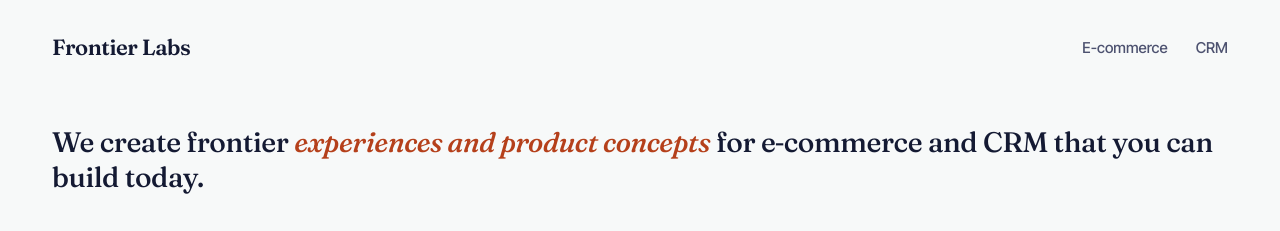
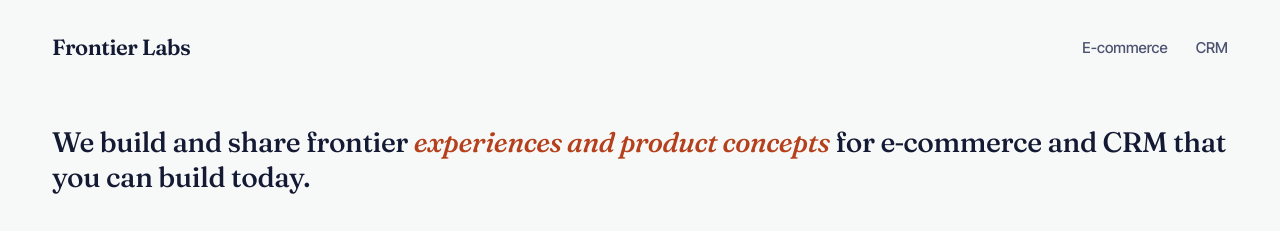
Before and after one commit to aditya-vithaldas/frontier-labs, a plain HTML site: page index.html in a window 1280 px wide. Shown: the top 231 px of the page. Drawn offline with Linux system fonts and the light colour scheme.

Commit message:
Headline: We build and share
Co-Authored-By: Claude Opus 5.5 <noreply@anthropic.com>
Claude-Session: https://claude.ai/code/session_01GMesYTop1e8LafgNjCZGiJ

```diff
--- a/index.html
+++ b/index.html
@@ -121,7 +121,7 @@ footer .wrap{display:flex;flex-wrap:wrap;justify-content:space-between;gap:16px}
 </div></header>
 <main>
 <section class="banner" id="top" aria-label="Introduction"><div class="wrap">
-    <h1 class="mission-h rise">We create frontier <em>experiences and product concepts</em> for e&#8209;commerce and CRM that you can build today.</h1>
+    <h1 class="mission-h rise">We build and share frontier <em>experiences and product concepts</em> for e&#8209;commerce and CRM that you can build today.</h1>
     <div class="hero-grid">
       <div class="lead-col">
         <a class="tweet rise" style="animation-delay:.1s" href="https://x.com/danshipper/status/2113010761786175970" aria-label="Dan Shipper on X: every company needs a frontier team. Open the post on X.">
```
